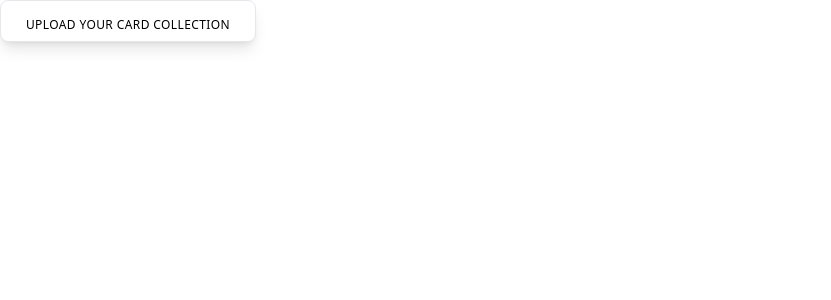
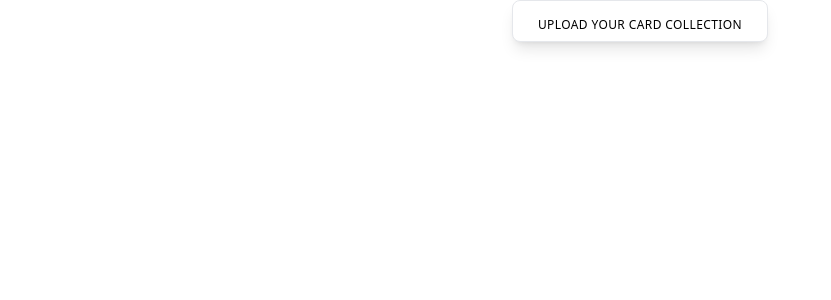
Before and after one commit to mdeburnay/commandup, a React (Create React App) app in the folder frontend/: page / in a window 1280 px wide. Shown: the top 300 px of the page, without its empty margins (0-831 px from the left). Built offline with nearby package versions, Linux system fonts and the light colour scheme.

Commit message:
centered container

```diff
--- a/frontend/src/components/Container.tsx
+++ b/frontend/src/components/Container.tsx
@@ -5,7 +5,7 @@ interface IContainerProps {
 export const Container = ({ children }: IContainerProps) => {
   return (
     <div>
-      <main>{children}</main>
+      <main className="flex justify-center">{children}</main>
     </div>
   );
 };
--- a/frontend/src/pages/Home.tsx
+++ b/frontend/src/pages/Home.tsx
@@ -30,14 +30,10 @@ function CardUpgrades(): JSX.Element {
   }
 
   return (
-    <div className="App">
     <>
       {data &&
         data.map(
-            (
-              { title, cards }: { title: string; cards: string[] },
-              i: number
-            ) => {
+          ({ title, cards }: { title: string; cards: string[] }, i: number) => {
             return (
               <div key={i}>
                 <h2 style={{ fontSize: 16 }}>{title}</h2>
@@ -55,6 +51,5 @@ function CardUpgrades(): JSX.Element {
           }
         )}
     </>
-    </div>
   );
 }
```
Lines whose indentation alone changed are shown as unchanged.
